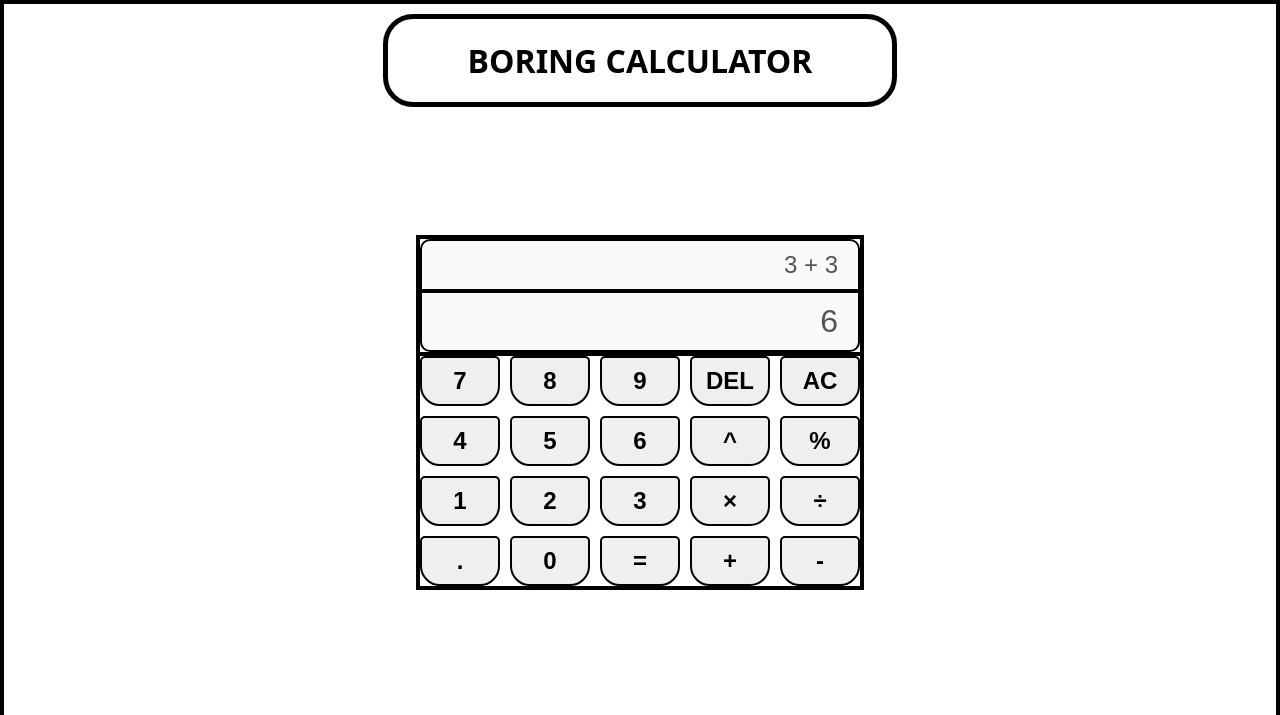
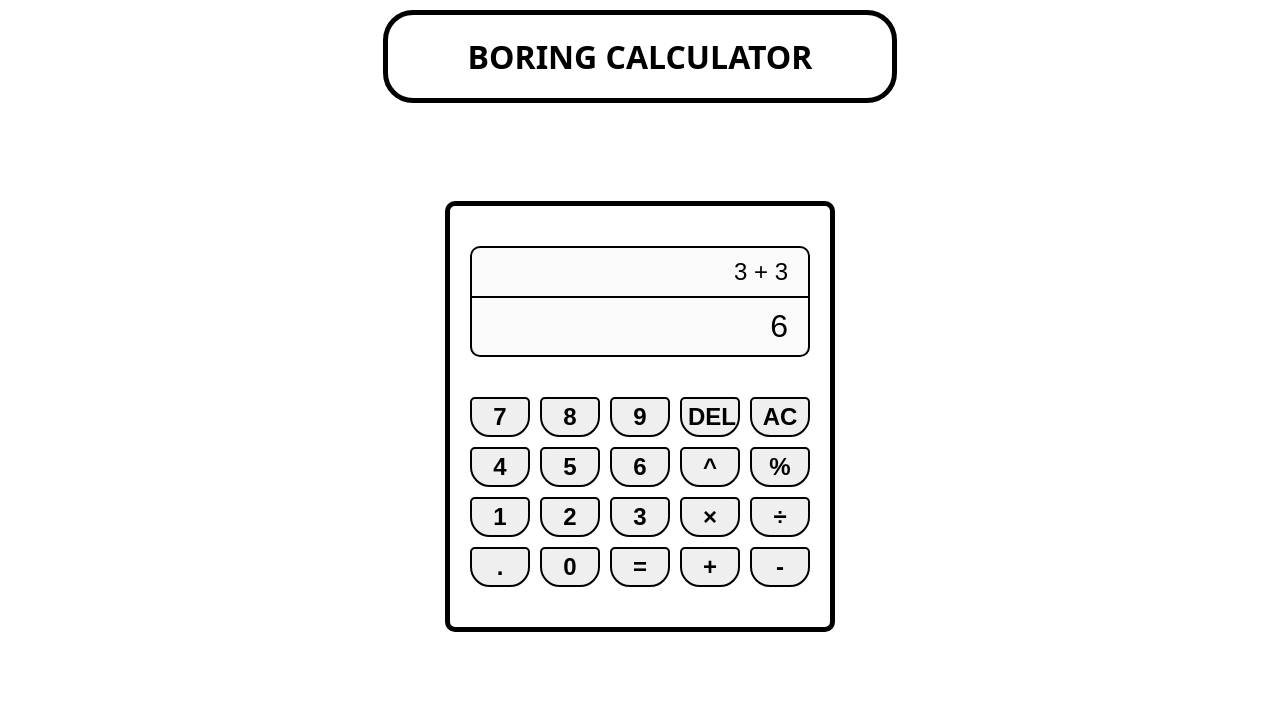
Before and after one commit to melcholign/boring-web-calculator, a plain HTML site: page index.html in a window 1280 px wide. Shown: the top 715 px of the page. Drawn offline with Linux system fonts and the light colour scheme.

Commit message:
Contract calculator components and pad its body

```diff
--- a/styles.css
+++ b/styles.css
@@ -1,5 +1,4 @@
 * {
-    border: 2px solid black;
 }
 
 body {
@@ -38,28 +37,41 @@ footer a {
     gap: 10px;
 }
 
+main {
+    border: 5px solid black;
+    border-radius: 10px;
+    padding: 40px 20px;
+}
+
+#display {
+    margin-bottom: 40px;
+}
+
 #display input {
     box-sizing: border-box;
-    width: 440px;
+    width: 340px;
+    border: 2px solid black;
     padding: 10px;
     padding-right: 20px;
     text-align: right;
+    color: black;
 
     display: block;
 }
 
 #display #previous {
+    border-bottom: 0px;
+    border-radius: 10px 10px 0px 0px;
     font-size: 24px;
-    border-radius: 10px 10px 0px 0px;
 }
 
 #display #current {
+    border-radius: 0px 0px 10px 10px;
     font-size: 32px;
-    border-radius: 0px 0px 10px 10px;
 }
 
 #controls {
-    width: 440px;
+    width: 340px;
     display: flex;
     justify-content: flex-end;
     gap: 10px;
@@ -68,8 +80,9 @@ footer a {
 
 #controls button {
     box-sizing: border-box;
-    width: 80px;
-    height: 50px;
+    width: 60px;
+    height: 40px;
+    border: 2px solid black;
     border-radius: 5px 5px 20px 20px;
     font-size: 24px;
     font-weight: bold;
```
